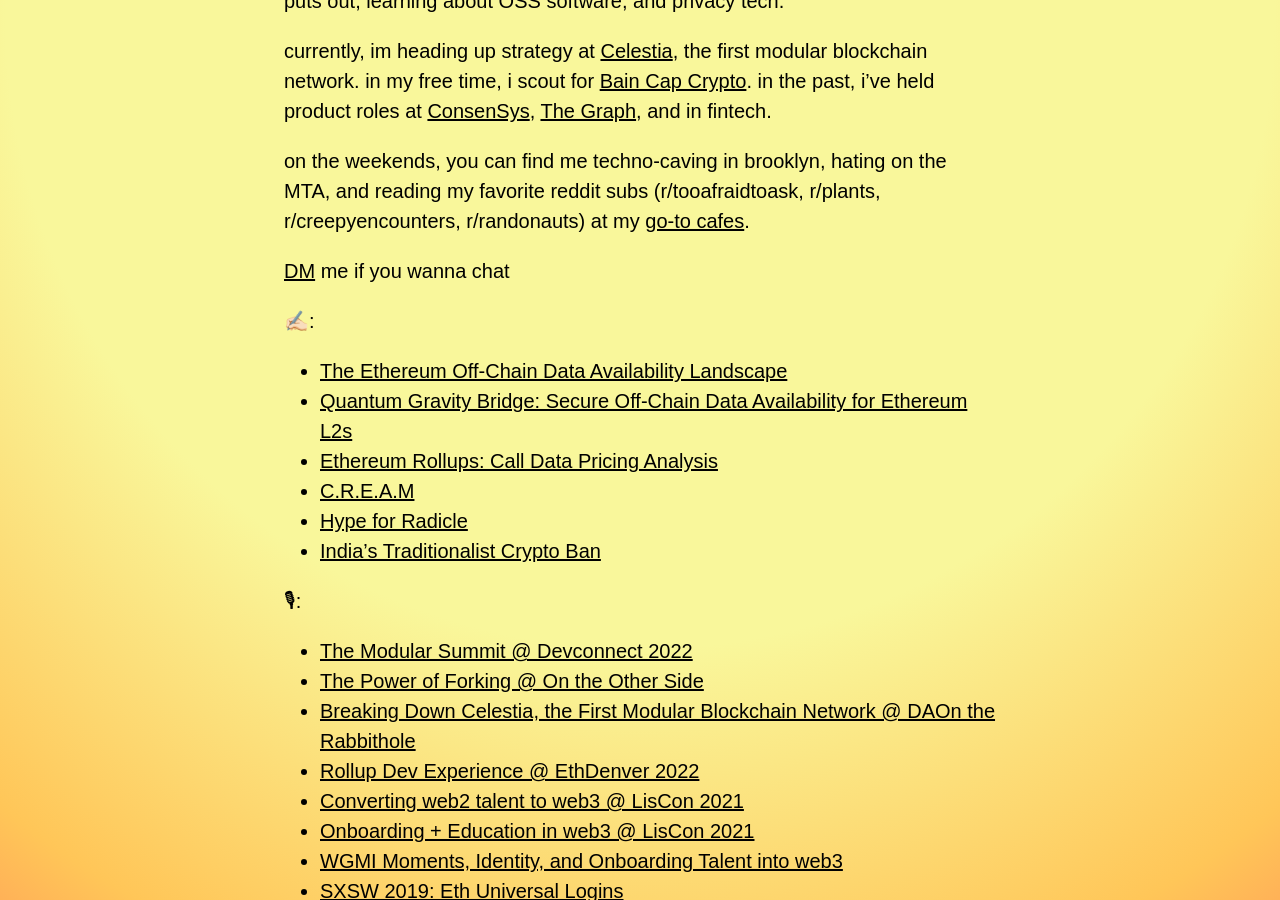
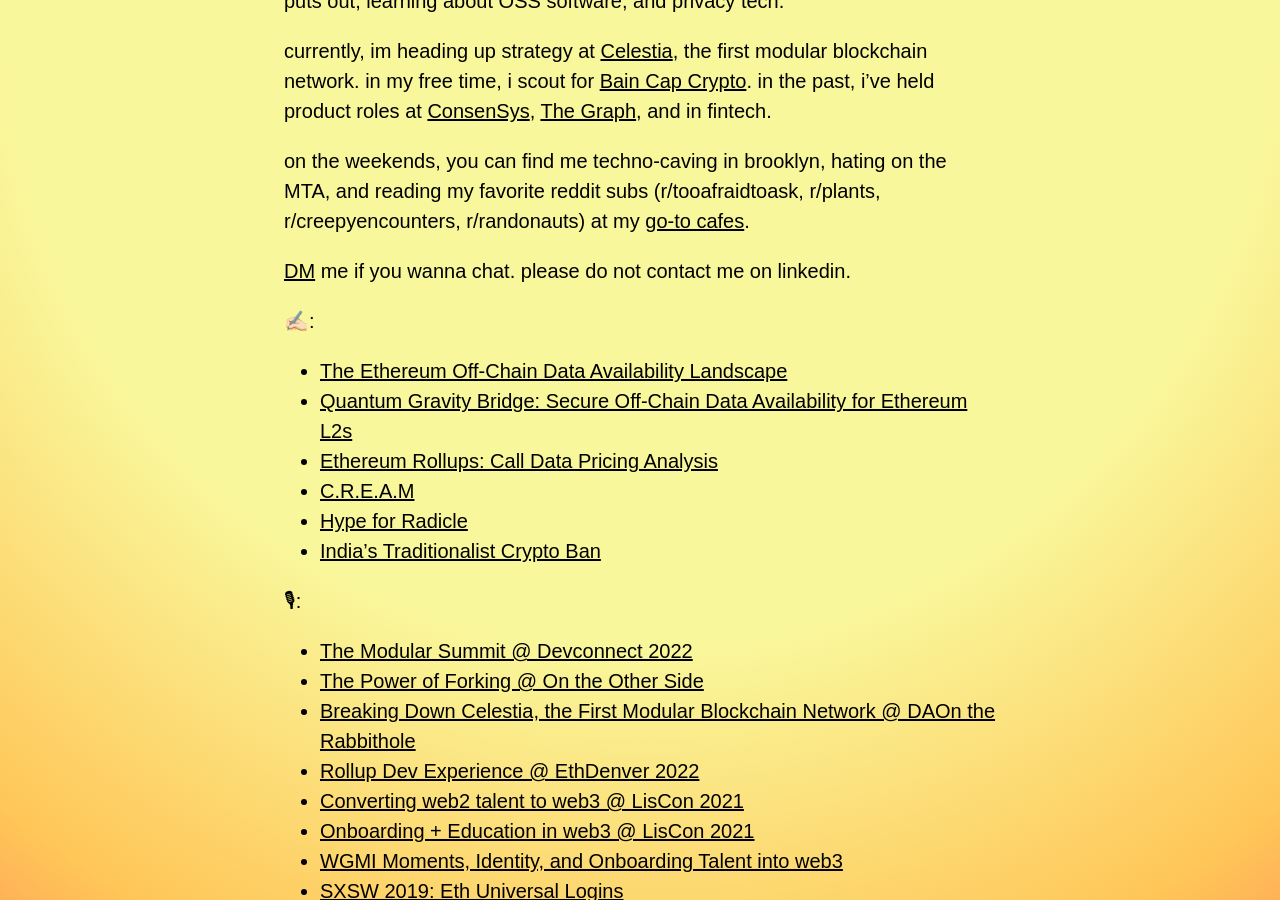
Before and after one commit to adeets-22/adeets-22.github.io, a Jekyll site: the page built from index.md, in a window 1280 px wide and 900 px high, scrolled down 997 px. Built offline with Jekyll 4.4.1, drawn with Linux system fonts in a browser that asks for light colours.

Commit message:
Update index.md

```diff
--- a/index.md
+++ b/index.md
@@ -13,7 +13,7 @@
 
 on the weekends, you can find me techno-caving in brooklyn, hating on the MTA, and reading my favorite reddit subs (r/tooafraidtoask, r/plants, r/creepyencounters, r/randonauts) at my [go-to cafes](https://www.notion.so/cafe-workspots-80b6b55555524fe88185d20806e30967).
 
-[DM](https://twitter.com/adeets_22) me if you wanna chat
+[DM](https://twitter.com/adeets_22) me if you wanna chat. please do not contact me on linkedin.
 
 ✍🏻:
 - [The Ethereum Off-Chain Data Availability Landscape](https://blog.celestia.org/ethereum-off-chain-data-availability-landscape/)
```
